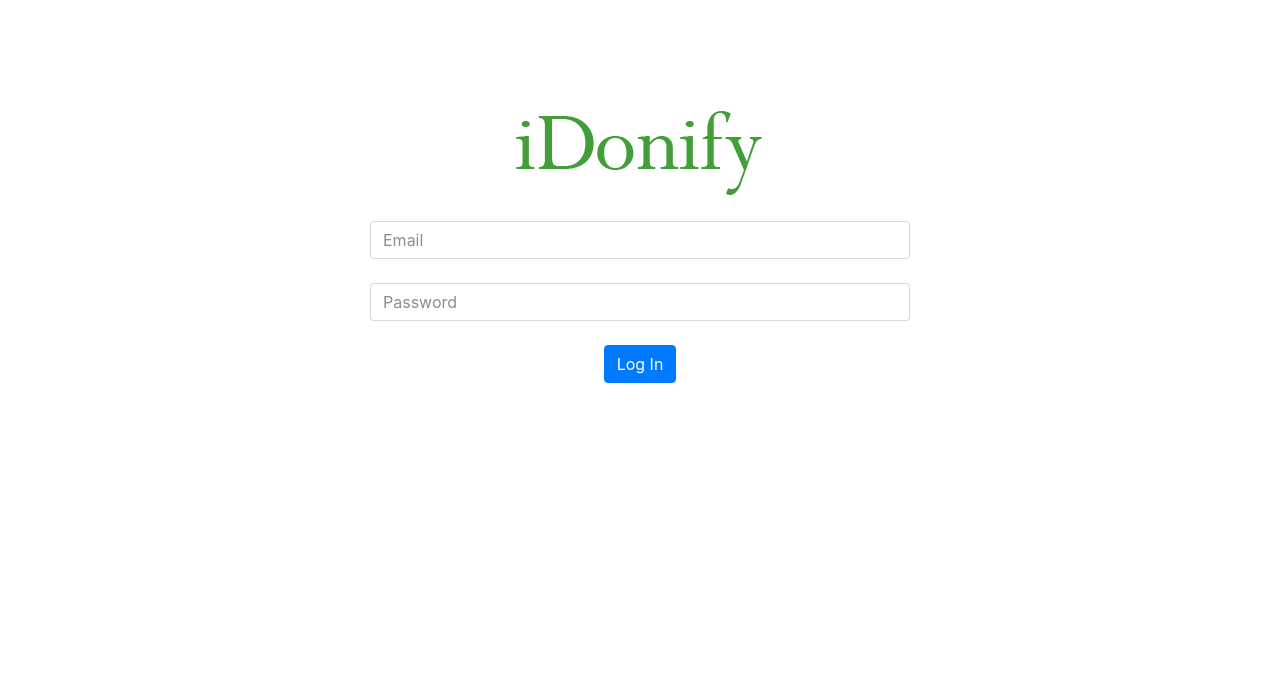
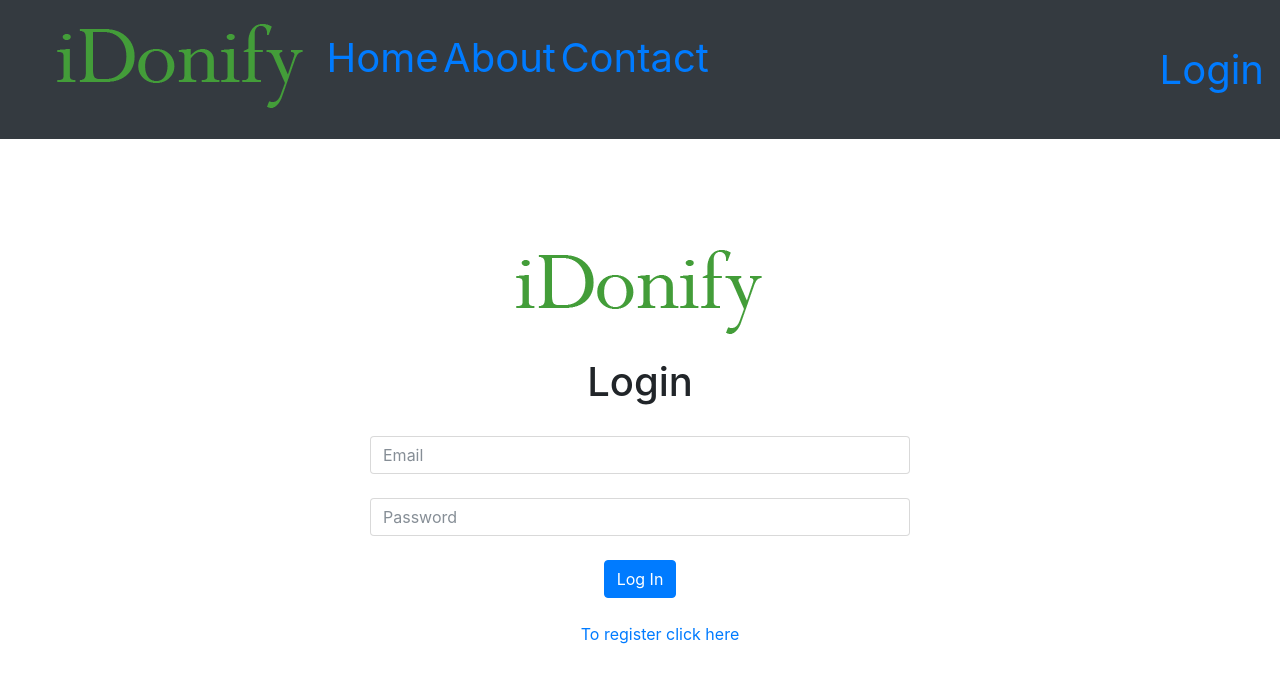
Before and after one commit to jgarcia17/iDonify, a PHP site: page /login.php in a window 1280 px wide. Shown: the top 683 px of the page. Run offline with PHP 8.4, Linux system fonts and the light colour scheme.

Commit message:
Update to login page

```diff
--- a/login.php
+++ b/login.php
@@ -1,4 +1,7 @@
 <?php
+	require "header.php";
+	session_start();
+
 	$msg = "";
 
 	if (isset($_POST['submit'])) {
@@ -6,6 +9,7 @@
 
 		$email = $con->real_escape_string($_POST['email']);
 		$pwd = $con->real_escape_string($_POST['pwd']);
+		$userId = "";
 
 		$sql = $con->query("SELECT user_id, user_password FROM users WHERE user_email='$email'");
 		if ($sql->num_rows > 0) {
@@ -13,11 +17,18 @@
 		    if (password_verify($pwd, $data['user_password'])) {
 		        $msg = "You have been logged IN!";
 				$_SESSION['email'] = $email;
+
 				header('location: user/user.php');
-            } else
+            }
+			else
+			{
 			    $msg = "Please check your inputs!";
-        } else
+			}
+        }
+		else
+		{
             $msg = "Please check your inputs!";
+		}
 	}
 ?>
 <!doctype html>
@@ -28,7 +39,9 @@
           content="width=device-width, user-scalable=no, initial-scale=1.0, maximum-scale=1.0, minimum-scale=1.0">
     <meta http-equiv="X-UA-Compatible" content="ie=edge">
     <title>Log In</title>
-	<link rel="stylesheet" href="https://maxcdn.bootstrapcdn.com/bootstrap/4.0.0-beta/css/bootstrap.min.css" integrity="sha384-/Y6pD6FV/Vv2HJnA6t+vslU6fwYXjCFtcEpHbNJ0lyAFsXTsjBbfaDjzALeQsN6M" crossorigin="anonymous">
+	<link rel="stylesheet" href="https://maxcdn.bootstrapcdn.com/bootstrap/4.0.0-beta/css/bootstrap.min.css"
+		integrity="sha384-/Y6pD6FV/Vv2HJnA6t+vslU6fwYXjCFtcEpHbNJ0lyAFsXTsjBbfaDjzALeQsN6M" crossorigin="anonymous">
+	<link rel="stylesheet" href="assets/css/style.css">
 </head>
 <body>
 	<div class="container" style="margin-top: 100px;">
@@ -38,12 +51,16 @@
 
 				<?php if ($msg != "") echo $msg . "<br><br>"; ?>
 
+				<h1>Login</h1><br>
 				<form method="post" action="login.php">
 					<input class="form-control" type="email" name="email" placeholder="Email"><br>
 					<input class="form-control" minlength="5" type="password" name="pwd" placeholder="Password"><br>
-					<button class="btn btn-primary" type="submit" name="submit">Log In</submit><br>
+					<button class="btn btn-primary" type="submit" name="submit">Log In</button><br><br>
 				</form>
 
+				<ul class="nobullet">
+					<li><a href="register.php">To register click here</a></li>
+				</ul>
 			</div>
 		</div>
 	</div>
```
